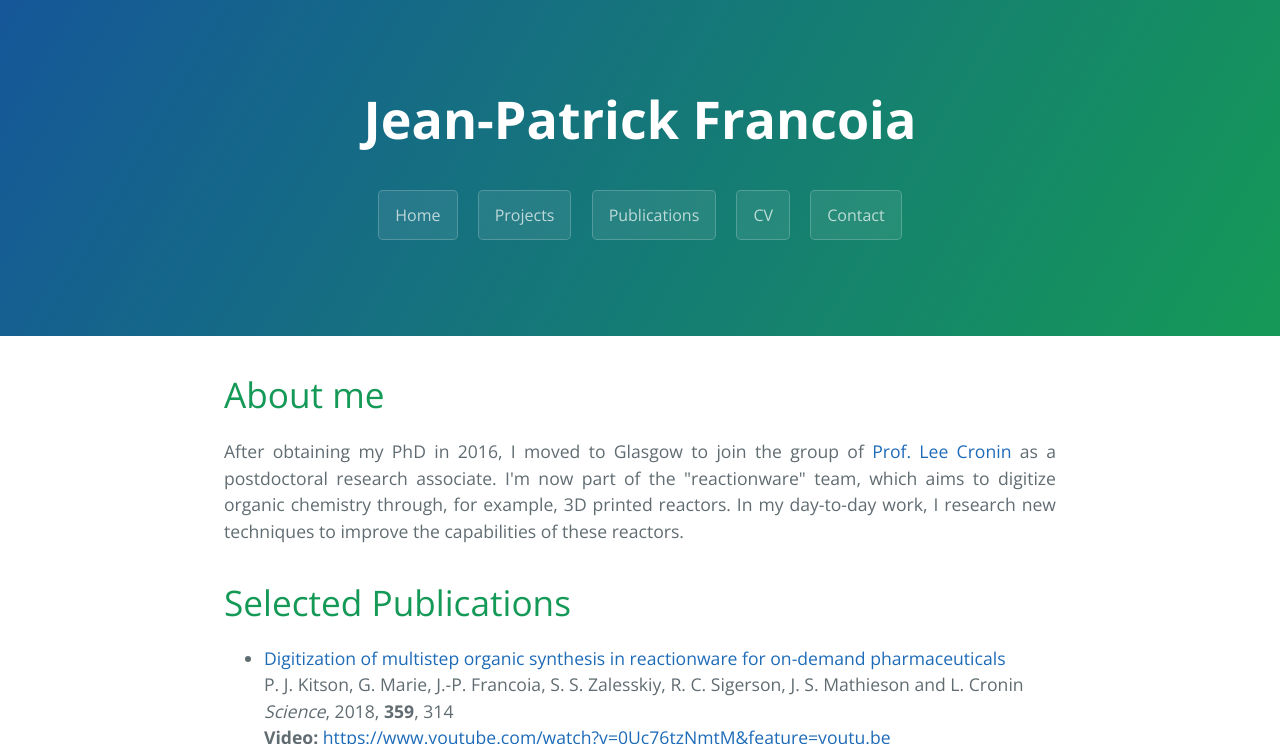
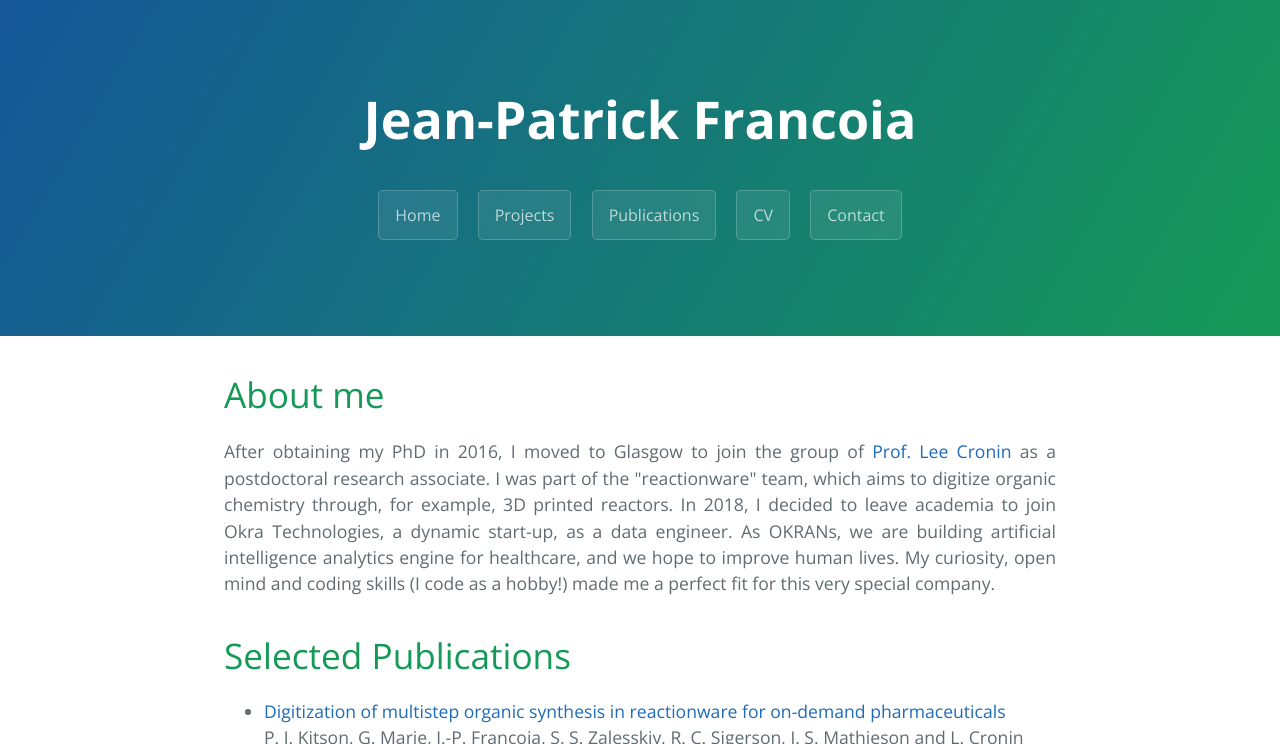
Before and after one commit to JPFrancoia/JPFrancoia.github.io, a Jekyll site: the page built from index.md, in a window 1280 px wide and 900 px high, cut to the strip 0-744 px from the top of the window. Built offline with Jekyll 4.4.1, drawn with Linux system fonts in a browser that asks for light colours; the repository's description, which GitHub fills in, is left out.

Commit message:
Updating cv and about section to reflect current job position. Updating citations.

```diff
--- a/index.md
+++ b/index.md
@@ -9,10 +9,15 @@ layout: default
 <p align="justify">
 After obtaining my PhD in 2016, I moved to Glasgow to join the group
 of <a href="http://www.chem.gla.ac.uk/cronin">Prof. Lee Cronin</a> as a
-postdoctoral research associate. I'm now part of the "reactionware" team,
+postdoctoral research associate. I was part of the "reactionware" team,
 which aims to digitize organic chemistry through, for example, 3D printed
-reactors. In my day-to-day work, I research new techniques to improve the
-capabilities of these reactors.
+reactors.
+
+In 2018, I decided to leave academia to join Okra Technologies, a dynamic
+start-up, as a data engineer. As OKRANs, we are building artificial
+intelligence analytics engine for healthcare, and we hope to improve human
+lives. My curiosity, open mind and coding skills (I code as a hobby!) made
+me a perfect fit for this very special company.
 </p>
 
 # Selected Publications
```
Also changed, not shown: publications.md (+1 -1 lines), 1 other file.
